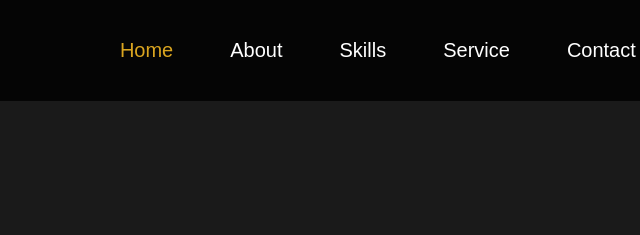
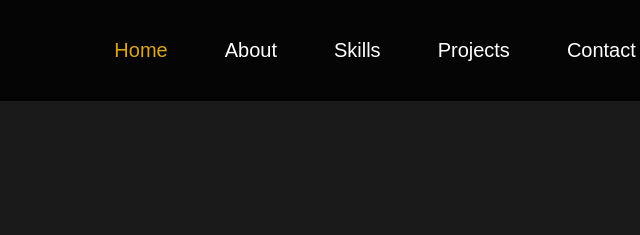
Before and after one commit to iliasserahouten/iliasserahouten.github.io, a plain HTML site: page index.html in a window 1280 px wide. Shown: the top 235 px of the page, 513-1153 px from the left. Drawn offline with nearby package versions, Linux system fonts and the light colour scheme.

Commit message:
Update index.html

```diff
--- a/index.html
+++ b/index.html
@@ -18,7 +18,7 @@
       <li class="active"><a href="#home">Home</a></li>
       <li><a href="#about">About</a></li>
       <li><a href="#skills">Skills</a></li>
-      <li><a href="#service">Service</a></li>
+      <li><a href="#service">Projects</a></li>
       <li><a href="#contact">Contact</a></li>
     </ul>
   </nav>
```
